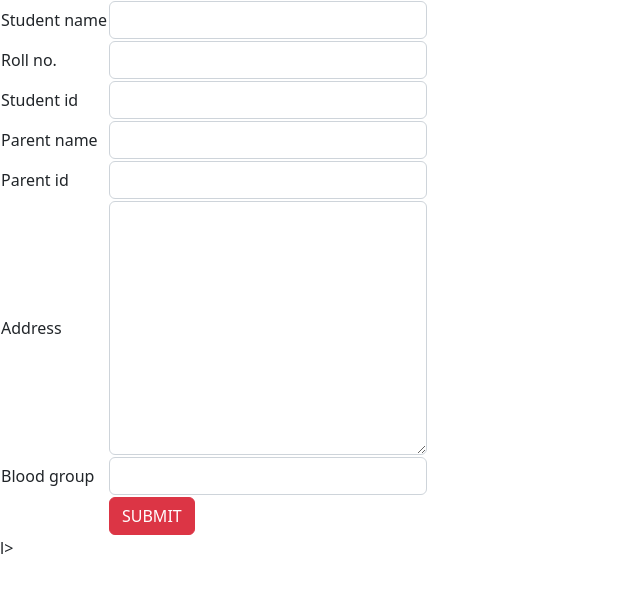
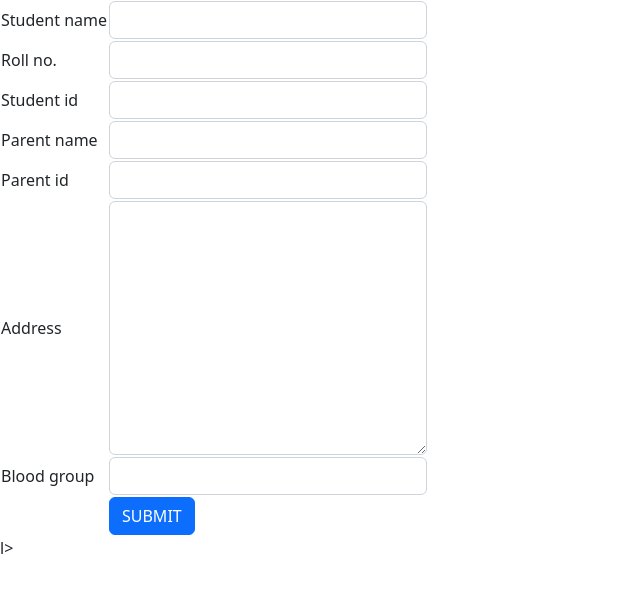
Before and after one commit to paru03/Toch-Link-ur-codes, a plain HTML site: page student.html in a window 1280 px wide. Shown: the whole page, without its empty margins (0-640 px from the left). Drawn offline with nearby package versions, Linux system fonts and the light colour scheme.

Commit message:
button colour change

```diff
--- a/student.html
+++ b/student.html
@@ -42,7 +42,7 @@
     </tr>
     <tr>
         <td></td>
-        <td><button class="btn btn-danger">SUBMIT</button></td>
+        <td><button class="btn btn-primary">SUBMIT</button></td>
     </tr>
    </table>
 </body>
```
